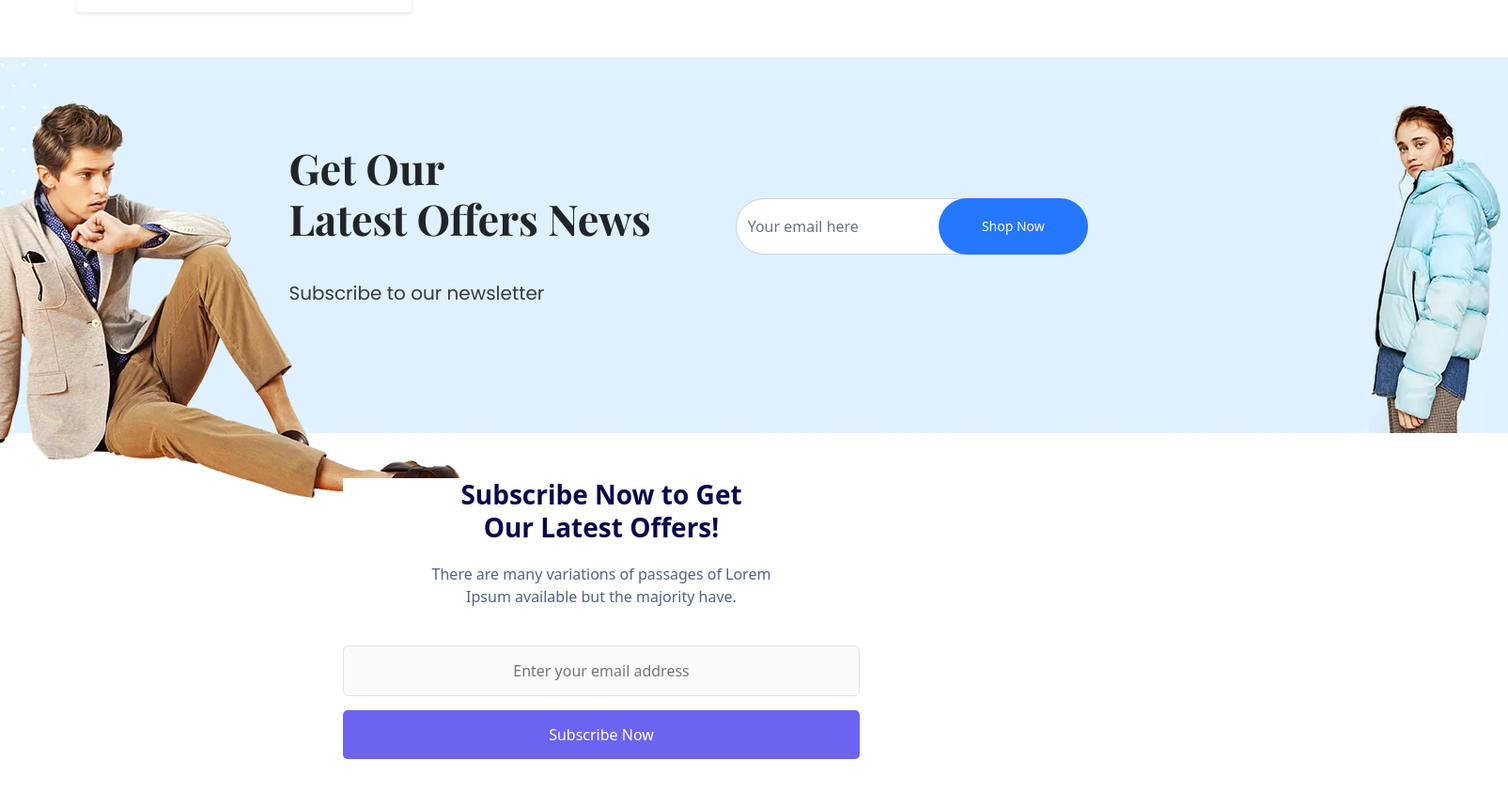
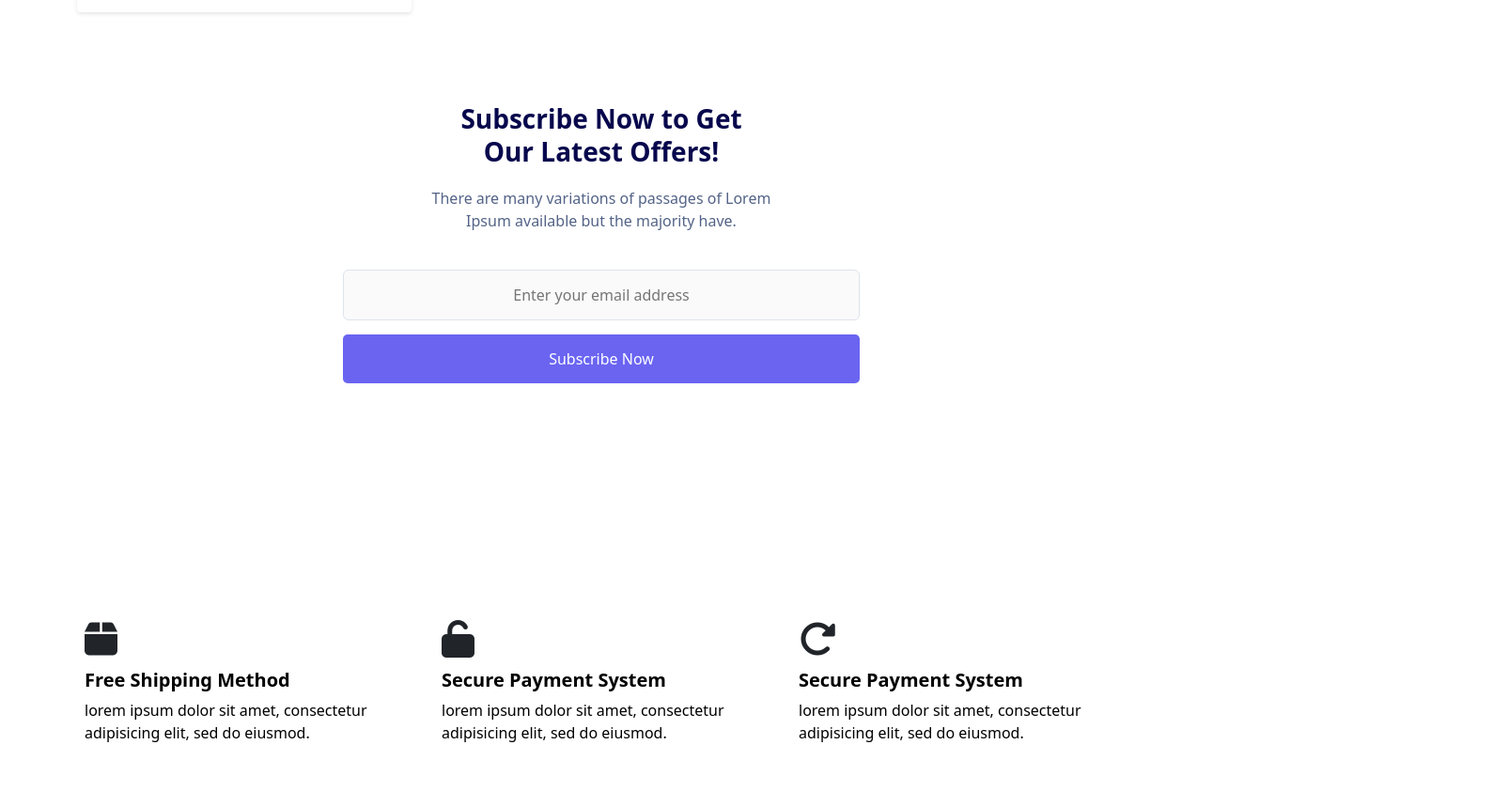
Before and after one commit to harshgadhiya29/Estore, a plain HTML site: page index.html in a window 1280 px wide. Shown: the part 5550-6409 px from the top of the page at 94% size, 1605 px wide, since content can reach past the window. Drawn offline with nearby package versions, Linux system fonts and the light colour scheme; a web font is replaced by a local one.

Commit message:
Changes 11:53

```diff
--- a/index.html
+++ b/index.html
@@ -550,7 +550,7 @@
       <!--Container5 end -->
 
       <!--Container6 start -->
-      <div class="container-lg-12 d-none d-lg-block">
+      <!-- <div class="container-lg-12 d-none d-lg-block">
         <div class="row">
           <div class="col-lg-6">
             <div class="d-flex background">
@@ -570,7 +570,7 @@
             </div>
           </div>
         </div>
-      </div>
+      </div> -->
       <div class="formbold-main-wrapper d-xxl-none">
         <div class="formbold-form-wrapper">
           <div class="formbold-form-title">
```
